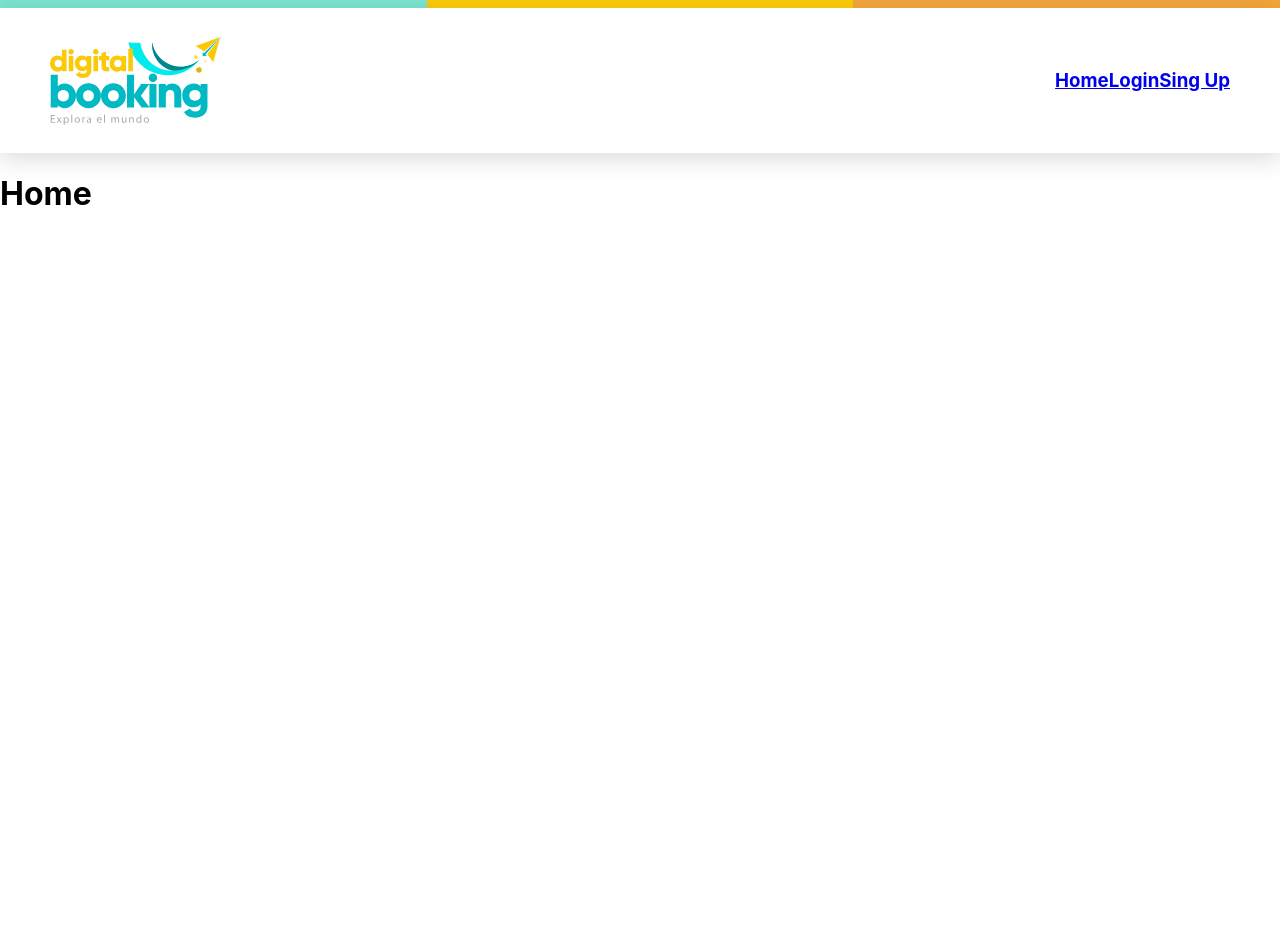
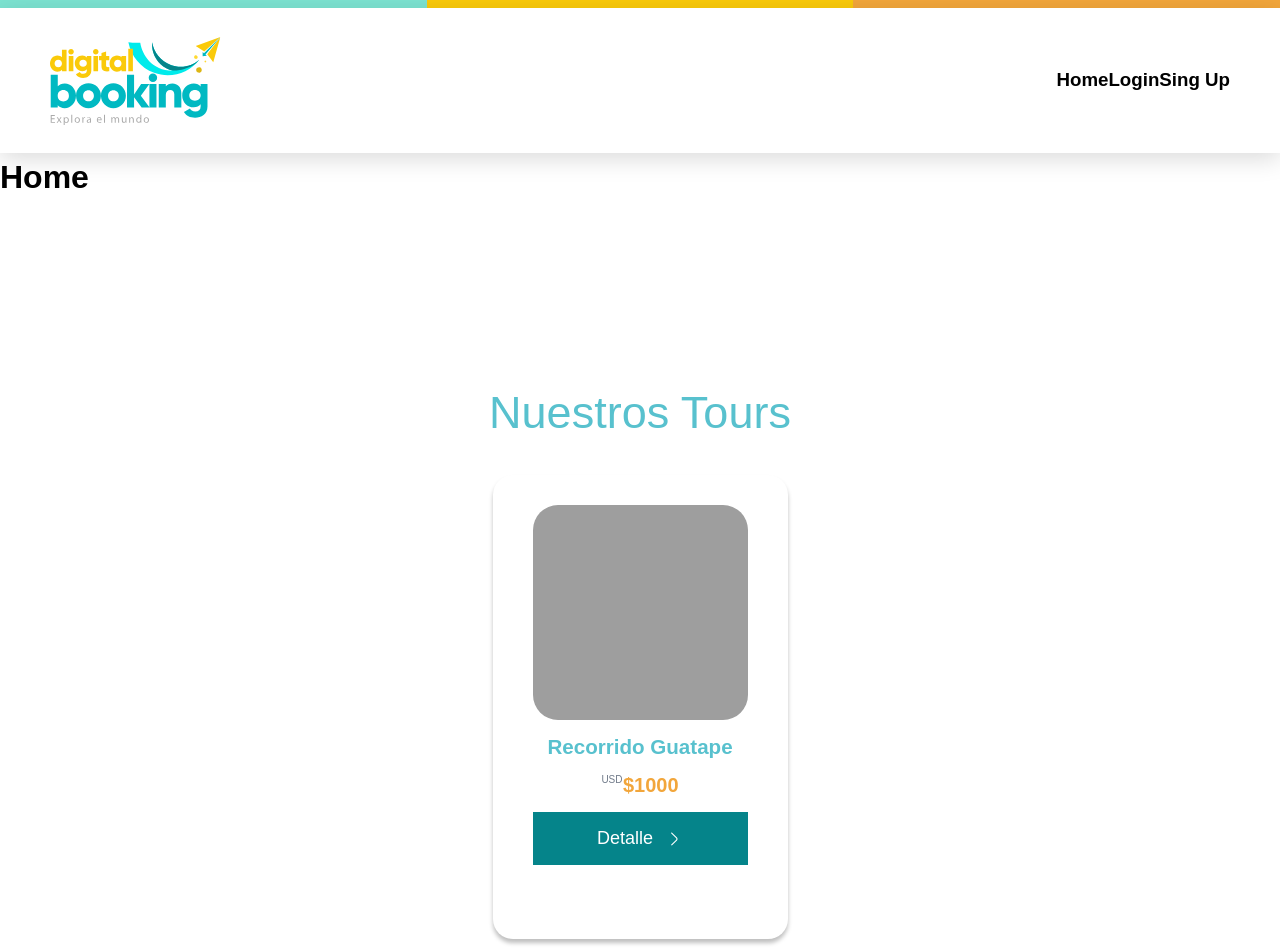
Before and after one commit to Julieta-Castaldo/reservaTours, a React (Vite) app in the folder frontend/: page / in a window 1280 px wide. Shown: the top 952 px of the page. Before the commit the page ends 800 px from the top, so only its background shows below. Built offline with nearby package versions, Linux system fonts and the light colour scheme; grey boxes are pictures that could not be loaded.

Commit message:
Chore ( Root ): Main Section (EQ6-58)

```diff
--- a/frontend/package.json
+++ b/frontend/package.json
@@ -10,6 +10,9 @@
     "preview": "vite preview"
   },
   "dependencies": {
+    "@emotion/react": "^11.11.0",
+    "@emotion/styled": "^11.11.0",
+    "prop-types": "^15.8.1",
     "react": "^18.2.0",
     "react-dom": "^18.2.0",
     "react-router-dom": "^6.11.1"
@@ -22,6 +25,7 @@
     "eslint-plugin-react": "^7.32.2",
     "eslint-plugin-react-hooks": "^4.6.0",
     "eslint-plugin-react-refresh": "^0.3.4",
+    "jest": "^29.5.0",
     "vite": "^4.3.2"
   }
 }
--- /dev/null
+++ b/frontend/src/Components/molecules/ButtonIcon/ButtonIcon.jsx
@@ -0,0 +1,45 @@
+import PropTypes from 'prop-types';
+import {ButtonIconWrapper} from "./ButtonIcon.styled.js";
+
+export const ButtonIcon = (props) => {
+
+    const {
+        text,
+        bgColor,
+        src,
+        rIcon = true,
+        borderColor,
+        color,
+        hoverColor,
+        hoverBgColor
+    } = props;
+
+    return (
+        <ButtonIconWrapper
+            bgColor={bgColor}
+            borderColor={borderColor}
+            color={color}
+            hoverColor={hoverColor}
+            hoverBgColor={hoverBgColor}
+        >
+            {
+                !rIcon && src
+            }
+            {text}
+            {
+                rIcon && src
+            }
+        </ButtonIconWrapper>
+    )
+}
+
+ButtonIcon.propTypes = {
+    text: PropTypes.string.isRequired,
+    bgColor: PropTypes.string,
+    rIcon: PropTypes.bool,
+    src: PropTypes.element,
+    borderColor: PropTypes.string,
+    color: PropTypes.string,
+    hoverColor: PropTypes.string,
+    hoverBgColor: PropTypes.string
+};
--- /dev/null
+++ b/frontend/src/Components/molecules/ButtonIcon/ButtonIcon.styled.js
@@ -0,0 +1,25 @@
+import styled from "@emotion/styled";
+
+export const ButtonIconWrapper = styled.button`
+  font-size: 1.8rem;
+  background-color: ${props => (props.bgColor ? props.bgColor : 'transparent')};
+  padding: 1.2rem 2.4rem;
+  border: ${({borderColor}) => (borderColor ? `1px solid ${borderColor}` : 'none')};;
+  gap: 1.2rem;
+  display: flex;
+  align-items: center;
+  justify-content: center;
+  color: ${({color}) => (color ? color : 'white')};
+  width: ${({width}) => (width ? width : '100%')}; // auto
+
+  :hover {
+    cursor: pointer;
+    background-color: ${({hoverBgColor}) => hoverBgColor};
+    color: ${({hoverColor}) => hoverColor};
+
+    & svg.iconSVG > path {
+      fill: ${({hoverColor}) => hoverColor};
+    }
+  }
+
+`;
--- /dev/null
+++ b/frontend/src/Components/organisms/TourCard/TourCard.jsx
@@ -0,0 +1,44 @@
+import {IconArrowRight2} from "../../svgs/IconArrow.jsx";
+import {ButtonIcon} from "../../molecules/ButtonIcon/ButtonIcon.jsx";
+import {
+    TourCardCurrency, TourCardDetails,
+    TourCardImgWrapper,
+    TourCardPrice,
+    TourCardPriceWrapper, TourCardTitle,
+    TourCardWrapper
+} from "./TourCard.styled.js";
+
+export const TourCard = () => {
+    return (
+        <TourCardWrapper>
+            <TourCardImgWrapper
+                imgUrl='https://dynamic-media-cdn.tripadvisor.com/media/photo-o/15/8e/0a/63/colombia-and-experience.jpg?w=600&h=400&s=1'
+            />
+            <TourCardDetails>
+                <TourCardTitle>
+                    Recorrido Guatape
+                </TourCardTitle>
+            </TourCardDetails>
+            <TourCardPriceWrapper>
+                <TourCardCurrency>USD</TourCardCurrency>
+                <TourCardPrice>
+                    $1000
+                </TourCardPrice>
+            </TourCardPriceWrapper>
+            <ButtonIcon
+                text='Detalle'
+                src={
+                    <IconArrowRight2
+                        size='18'
+                        className='iconSVG'
+                    />
+                }
+                borderColor={'#05848A'}
+                color={'white'}
+                hoverColor={'#05848A'}
+                bgColor={'#05848A'}
+                hoverBgColor={'transparent'}
+            />
+        </TourCardWrapper>
+    )
+}
--- /dev/null
+++ b/frontend/src/Components/organisms/TourCard/TourCard.styled.js
@@ -0,0 +1,88 @@
+import styled from "@emotion/styled";
+
+export const TourCardWrapper = styled.div`
+  display: flex;
+  flex-direction: column;
+  align-items: center;
+  padding: 3rem 4rem;
+  gap: 1.5rem;
+
+  width: 29.5rem;
+  height: 46.4rem;
+
+  background: #FFFFFF;
+  box-shadow: 0 0.4rem 0.4rem rgba(0, 0, 0, 0.25);
+  border-radius: 2rem;
+`;
+
+export const TourCardImgWrapper = styled.div`
+  width: 21.5rem;
+  height: 21.5rem;
+  background: #F0F0F0;
+  border-radius: 2.5rem;
+  background: url(${({imgUrl}) => imgUrl}) center/contain no-repeat;
+  background-size: cover;
+`;
+export const TourCardDetails = styled.div`
+  display: flex;
+  flex-direction: column;
+  justify-content: center;
+  align-items: center;
+  padding: 0;
+  gap: 1rem;
+
+  width: 100%;
+  height: max-content;
+`;
+
+export const TourCardTitle = styled.h3`
+  font-style: normal;
+  font-weight: 700;
+  font-size: 2.05944rem;
+  line-height: 2.4rem;
+
+  display: flex;
+  align-items: center;
+  text-align: center;
+
+  color: #58C1CE;
+`;
+
+export const TourCardPriceWrapper = styled.div`
+  display: flex;
+  flex-direction: row;
+  justify-content: center;
+  align-items: flex-start;
+  padding: 0;
+  gap: 0.05rem;
+
+  width: 21.5rem;
+  height: 2.3rem;
+
+`;
+
+export const TourCardCurrency = styled.p`
+  font-style: normal;
+  font-weight: 300;
+  font-size: 1rem;
+  line-height: 1.2rem;
+  /* identical to box height */
+
+  display: flex;
+  align-items: center;
+
+  /* Text */
+
+  color: #717B8A;
+`;
+
+export const TourCardPrice = styled.p`
+  font-style: normal;
+  font-weight: 700;
+  font-size: 2rem;
+  line-height: 2.3rem;
+  display: flex;
+  align-items: center;
+
+  color: #F2A63B;
+`;
--- /dev/null
+++ b/frontend/src/Components/sections/MainSection/MainSection.jsx
@@ -0,0 +1,5 @@
+export const MainSection = () => {
+    return (
+        <section></section>
+    )
+}
--- /dev/null
+++ b/frontend/src/Components/sections/ToursSection/ToursSection.jsx
@@ -0,0 +1,11 @@
+import {TourCard} from "../../organisms/TourCard/TourCard.jsx";
+import {ToursSectionTitle, ToursSectionWrapper} from "./ToursSection.styled.js";
+
+export const ToursSection = () => {
+    return (
+        <ToursSectionWrapper>
+            <ToursSectionTitle>Nuestros Tours</ToursSectionTitle>
+            <TourCard/>
+        </ToursSectionWrapper>
+    )
+}
--- /dev/null
+++ b/frontend/src/Components/sections/ToursSection/ToursSection.styled.js
@@ -0,0 +1,26 @@
+import styled from "@emotion/styled";
+
+export const ToursSectionWrapper = styled.section`
+  display: flex;
+  flex-direction: column;
+  align-items: center;
+  padding: 20rem 0 10rem;
+  gap: 5rem;
+
+`;
+
+export const ToursSectionTitle = styled.h2`
+  font-style: normal;
+  font-weight: 400;
+  font-size: 45px;
+  line-height: 24px;
+  /* identical to box height, or 53% */
+
+  display: flex;
+  align-items: center;
+  text-align: center;
+
+  /* 3 */
+
+  color: #58C1CE;
+`;
--- /dev/null
+++ b/frontend/src/Components/svgs/IconArrow.jsx
@@ -0,0 +1,27 @@
+import PropTypes from "prop-types";
+export const IconArrowRight2 = (props) => {
+    const {color = "white", size = "40", className} = props;
+
+    return (
+        <svg
+            className={className}
+            width={size}
+            // height={size}
+            height={size}
+            viewBox="0 0 40 40"
+            fill="none"
+            xmlns="http://www.w3.org/2000/svg"
+        >
+            <path
+                d="M14.8502 34.4495C14.5335 34.4495 14.2168 34.3329 13.9668 34.0829C13.7344 33.8476 13.604 33.5303 13.604 33.1995C13.604 32.8688 13.7344 32.5514 13.9668 32.3162L24.8335 21.4495C25.6335 20.6495 25.6335 19.3495 24.8335 18.5495L13.9668 7.68288C13.7344 7.44765 13.604 7.13026 13.604 6.79954C13.604 6.46883 13.7344 6.15144 13.9668 5.91621C14.4502 5.43288 15.2502 5.43288 15.7335 5.91621L26.6002 16.7829C27.4502 17.6329 27.9335 18.7829 27.9335 19.9995C27.9335 21.2162 27.4668 22.3662 26.6002 23.2162L15.7335 34.0829C15.4835 34.3162 15.1668 34.4495 14.8502 34.4495Z"
+                fill={color}
+            />
+        </svg>
+    );
+};
+
+IconArrowRight2.propTypes = {
+    color: PropTypes.string,
+    size: PropTypes.string,
+    className: PropTypes.string,
+};
--- a/frontend/src/Routes/Home.jsx
+++ b/frontend/src/Routes/Home.jsx
@@ -1,9 +1,12 @@
-import React from "react";
+import {MainSection} from "../Components/sections/MainSection/MainSection.jsx";
+import {ToursSection} from "../Components/sections/ToursSection/ToursSection.jsx";
 
 const Home = () => {
     return (
         <main>
             <h1>Home</h1>
+            <MainSection/>
+            <ToursSection/>
         </main>
     )
 }
--- a/frontend/src/index.css
+++ b/frontend/src/index.css
@@ -1,10 +1,68 @@
+*, *::before, *::after {
+    box-sizing: border-box;
+/ / border: 1 px solid red !important;
+}
+
+
+* {
+    margin: 0;
+    font-family: sans-serif;
+}
+
+html {
+    font-size: 62.5%;
+}
+
+html, body {
+    height: 100%;
+}
+
+
 body {
-  margin: 0;
-  display: flex;
-  flex-direction: column;
-  font-family: -apple-system, BlinkMacSystemFont, 'Segoe UI', 'Roboto', 'Oxygen',
+    font-size: 1.6rem;
+    line-height: 1.5;
+    -webkit-font-smoothing: antialiased;
+    -moz-osx-font-smoothing: grayscale;
+    display: flex;
+    flex-direction: column;
+    font-family: -apple-system, BlinkMacSystemFont, 'Segoe UI', 'Roboto', 'Oxygen',
     'Ubuntu', 'Cantarell', 'Fira Sans', 'Droid Sans', 'Helvetica Neue',
     sans-serif;
-  -webkit-font-smoothing: antialiased;
-  -moz-osx-font-smoothing: grayscale;
+    -webkit-font-smoothing: antialiased;
+    -moz-osx-font-smoothing: grayscale;
 }
+
+img, picture, video, canvas, svg {
+    display: block;
+    max-width: 100%;
+}
+
+input, button, textarea, select {
+    font: inherit;
+}
+
+p, h1, h2, h3, h4, h5, h6 {
+    overflow-wrap: break-word;
+}
+
+#root, #__next {
+    isolation: isolate;
+}
+
+button {
+    cursor: pointer;
+    font-size: 1.6rem;
+}
+
+a {
+    text-decoration: none;
+    color: inherit;
+}
+
+ul {
+    list-style: none;
+}
+
+li {
+    list-style: none;
+}
```
Also changed, not shown: 1 other file (tests, documents, lock files or other folders).
